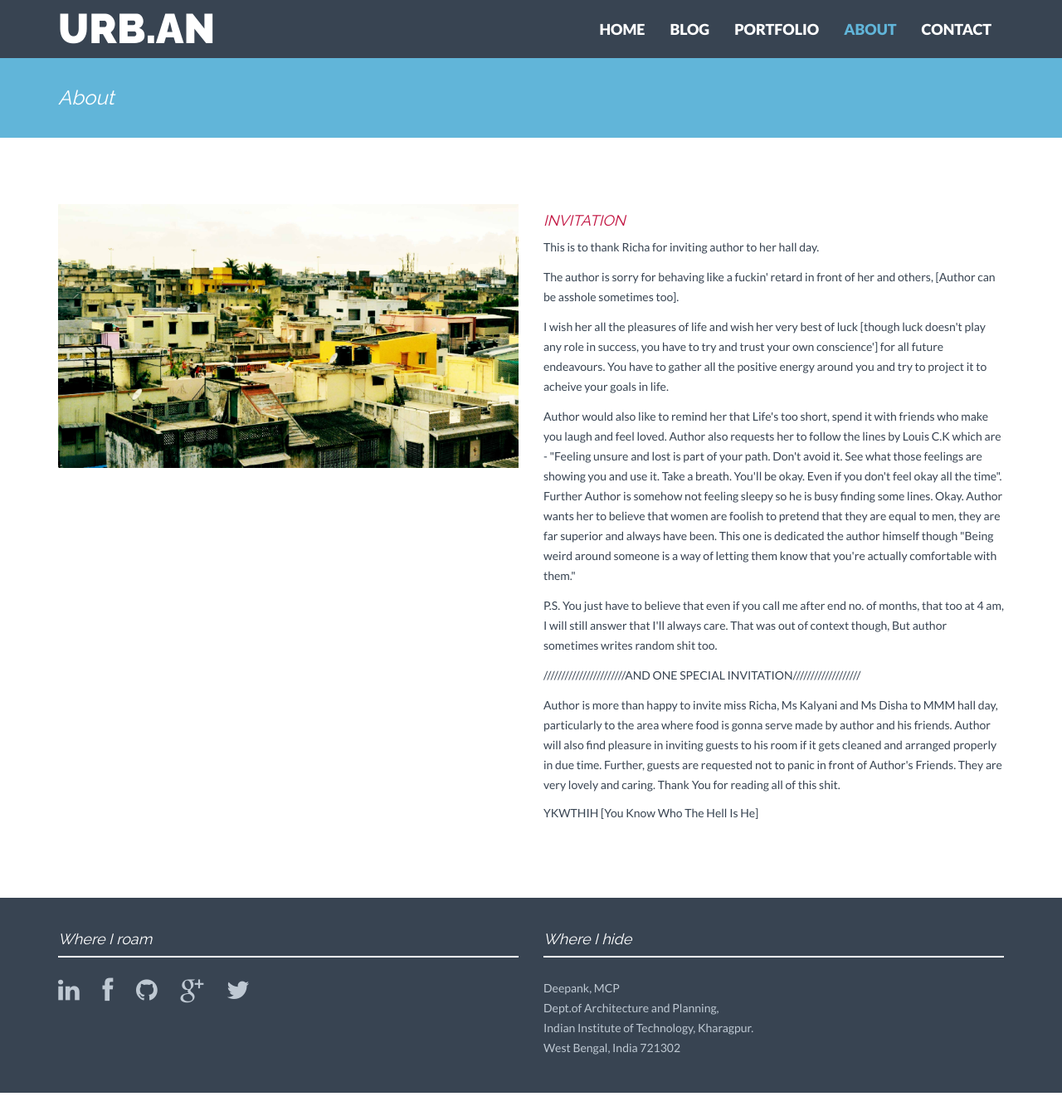
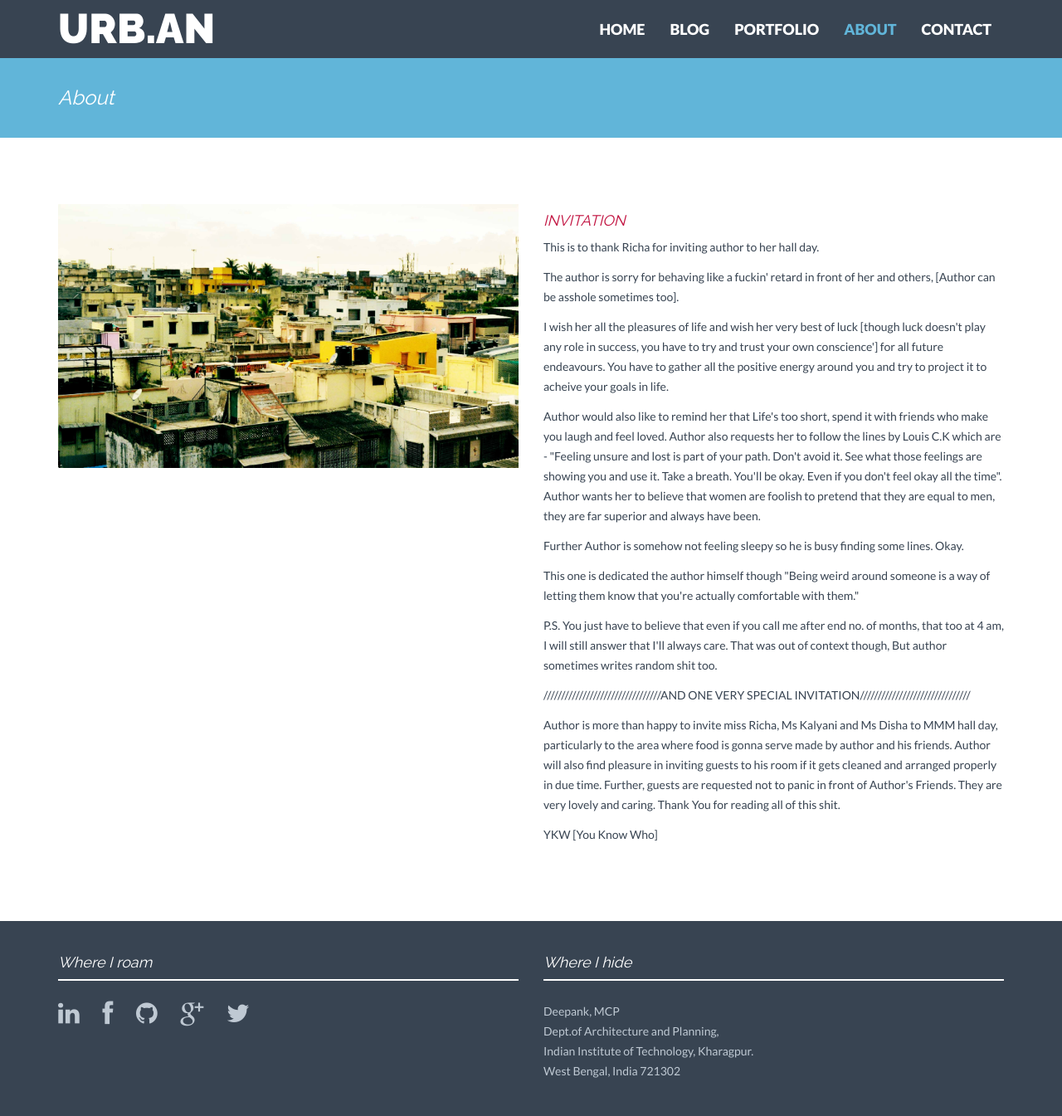
Before and after one commit to deepankverma/urb.an, a Jekyll site: the page built from about.html, in a window 1280 px wide and 1345 px high. Shown: the whole window at 83% size. Built offline with Jekyll 4.4.1, drawn with Linux system fonts in a browser that asks for light colours; nearby versions of some CDN libraries.

Commit message:
Some more random changes

```diff
--- a/about.html
+++ b/about.html
@@ -14,14 +14,16 @@ permalink: /about/
             <p>This is to thank Richa for inviting author to her hall day.  </p>
             <p>The author is sorry for behaving like a fuckin' retard in front of her and others, [Author can be asshole sometimes too]. </p>
             <p>I wish her all the pleasures of life and wish her very best of luck [though luck doesn't play any role in success, you have to try and trust your own conscience'] for all future endeavours. You have to gather all the positive energy around you and try to project it to acheive your goals in life.</p>
-            <p> Author would also like to remind her that Life's too short, spend it with friends who make you laugh and feel loved. Author also requests her to follow the lines by Louis C.K which are - "Feeling unsure and lost is part of your path. Don't avoid it. See what those feelings are showing you and use it. Take a breath. You'll be okay. Even if you don't feel okay all the time". Further Author is somehow not feeling sleepy so he is busy finding some lines. Okay. Author wants her to believe that women are foolish to pretend that they are equal to men, they are far superior and always have been. This one is dedicated the author himself though "Being weird around someone is a way of letting them know that you're actually comfortable with them."  </p>
+            <p>Author would also like to remind her that Life's too short, spend it with friends who make you laugh and feel loved. Author also requests her to follow the lines by Louis C.K which are - "Feeling unsure and lost is part of your path. Don't avoid it. See what those feelings are showing you and use it. Take a breath. You'll be okay. Even if you don't feel okay all the time".  Author wants her to believe that women are foolish to pretend that they are equal to men, they are far superior and always have been.  </p>
+            <p>Further Author is somehow not feeling sleepy so he is busy finding some lines. Okay.</p>
+            <p>This one is dedicated the author himself though "Being weird around someone is a way of letting them know that you're actually comfortable with them." </p>
             <p>P.S. You just have to believe that even if you call me after end no. of months, that too at 4 am, I will still answer that I'll always care. That was out of context though, But author sometimes writes random shit too.
 
-            <p>  ///////////////////////AND ONE SPECIAL INVITATION///////////////////  </p>
+            <p>  /////////////////////////////////AND ONE VERY SPECIAL INVITATION///////////////////////////////  </p>
 
             <p> Author is more than happy to invite miss Richa, Ms Kalyani and Ms Disha to MMM hall day, particularly to the area where food is gonna serve made by author and his friends. Author will also find pleasure in inviting guests to his room if it gets cleaned and arranged properly in due time. Further, guests are requested not to panic in front of Author's Friends. They are very lovely and caring. Thank You for reading all of this shit. </p>
 
-               YKWTHIH [You Know Who The Hell Is He]
+            <p>YKW [You Know Who]</p>
                  </p>
              <!--<p><br/><a href="/contact/" class="btn btn-theme">Contact Us</a></p>-->
         </div>
```
